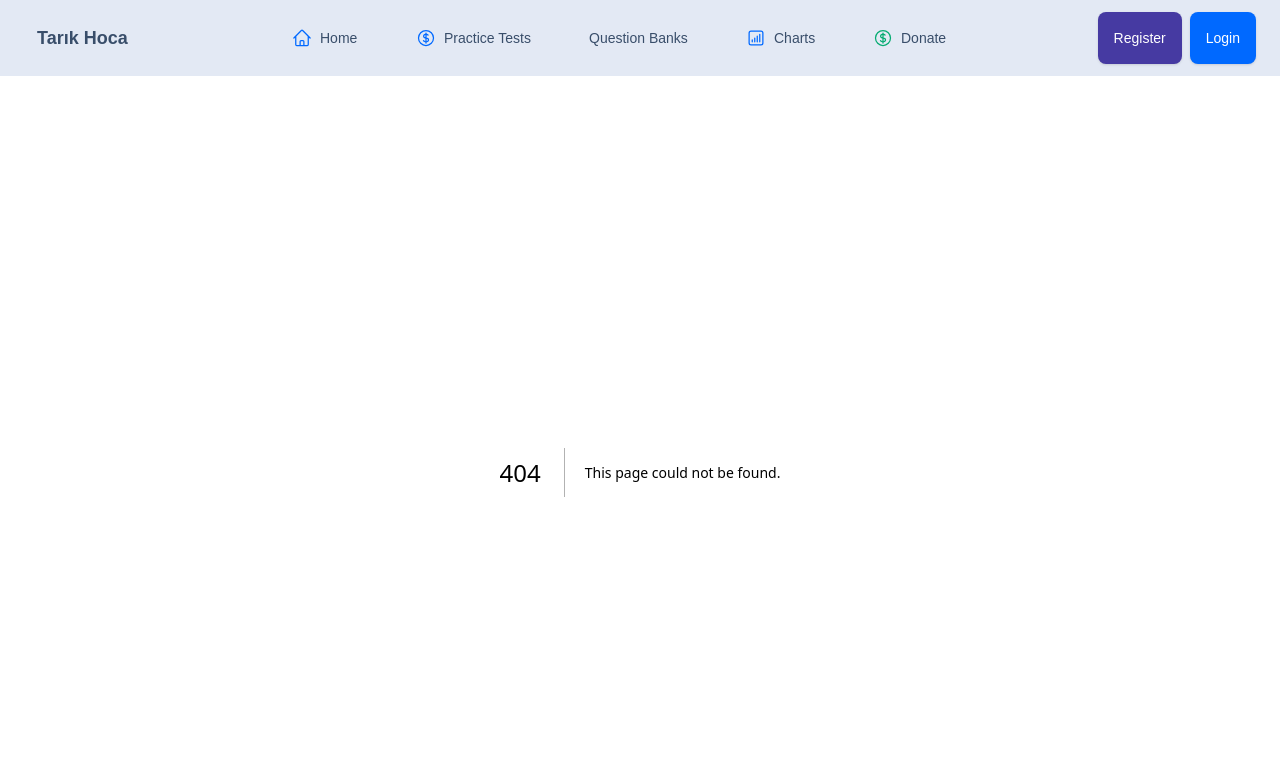
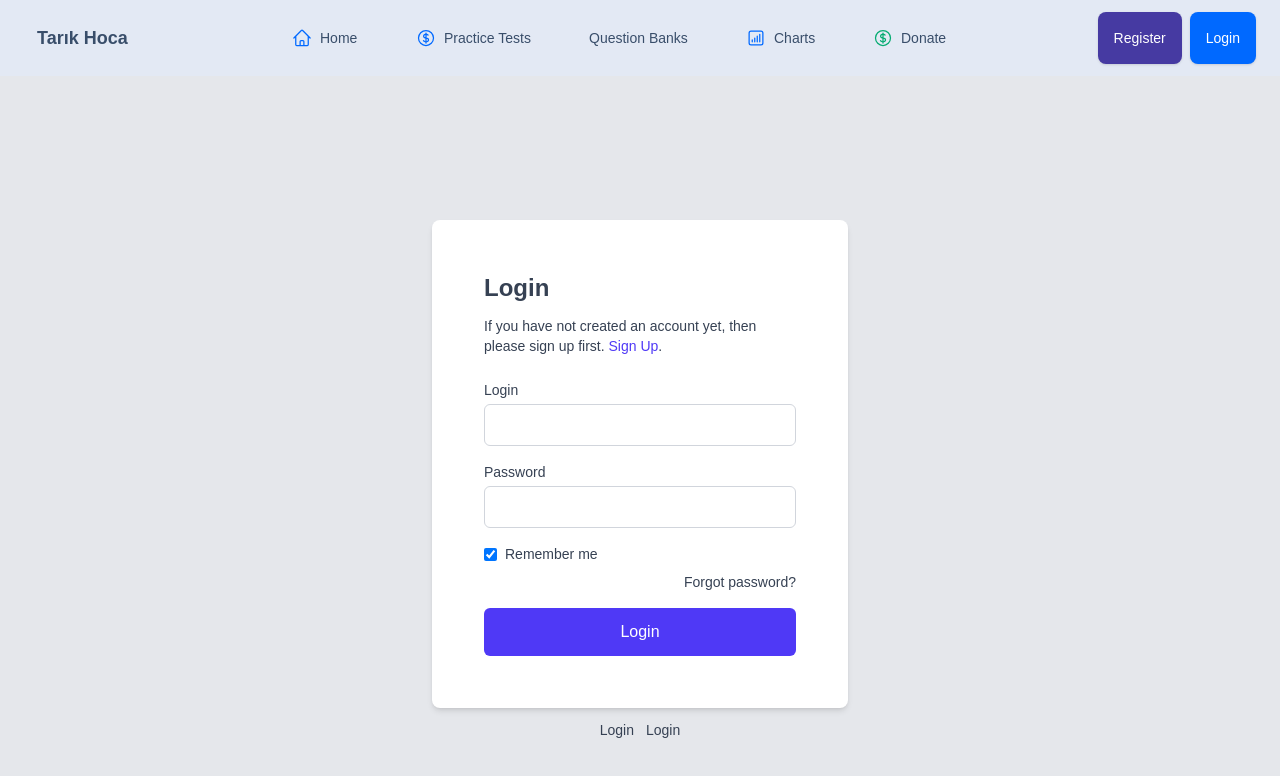
Before and after one commit to Enes-Ertas/tarik-hoca, a Next.js app: page /login in a window 1280 px wide. Before the commit this address had no page. Shown: the top 776 px of the page. Built offline with nearby package versions, Linux system fonts and the light colour scheme.

Commit message:
login page done

```diff
--- /dev/null
+++ b/src/app/login/page.tsx
@@ -0,0 +1,160 @@
+"use client";
+
+import Header from "@/components/Header";
+import Link from "next/link";
+import { useState } from "react";
+
+export default function LoginPage() {
+  const [login, setLogin] = useState("");
+  const [password, setPassword] = useState("");
+  const [remember, setRemember] = useState(true);
+  const [error, setError] = useState("");
+
+  const handleSubmit = (e: React.FormEvent<HTMLFormElement>) => {
+    e.preventDefault();
+    if (!login || !password) {
+      setError("Lütfen tüm alanları doldurun!");
+      return;
+    }
+    setError("");
+    // TODO: gerçek API çağrısı
+    alert("Giriş başarılı!");
+  };
+
+  return (
+    <main className="min-h-screen bg-gray-200 flex flex-col items-center p-4">
+      <Header />
+
+      <div className="container mx-auto pt-1">
+        <div
+          className="
+            w-11/12 p-10 mx-auto mt-5 rounded-lg shadow-md bg-white
+            sm:p-5 md:mt-15 md:w-6/12 md:p-10
+            lg:mt-32 lg:w-5/12
+            xl:w-4/12 xl:p-13
+          "
+        >
+          <h1 className="text-2xl font-semibold text-gray-700 mb-3">
+            Login
+          </h1>
+          <p className="text-sm text-gray-700 mb-6">
+            If you have not created an account yet, then please sign up first.{" "}
+            <Link
+              href="/accounts/signup"
+              className="text-indigo-600 hover:underline"
+            >
+              Sign Up
+            </Link>
+            .
+          </p>
+
+          {error && (
+            <p className="text-sm text-red-500 mb-4">{error}</p>
+          )}
+
+          <form onSubmit={handleSubmit} className="space-y-4">
+            {/* Username / Email */}
+            <div>
+              <label
+                htmlFor="id_login"
+                className="block mb-1 text-sm font-medium text-gray-700"
+              >
+                Login
+              </label>
+              <input
+                id="id_login"
+                name="login"
+                type="text"
+                autoComplete="email"
+                required
+                value={login}
+                onChange={(e) => setLogin(e.target.value)}
+                className="
+                  w-full px-3 py-2
+                  border border-gray-300 rounded-md
+                  focus:outline-none focus:ring-2 focus:ring-indigo-300
+                  text-[#4A00FF]
+                "
+              />
+            </div>
+
+            {/* Password */}
+            <div>
+              <label
+                htmlFor="id_password"
+                className="block mb-1 text-sm font-medium text-gray-700"
+              >
+                Password
+              </label>
+              <input
+                id="id_password"
+                name="password"
+                type="password"
+                autoComplete="current-password"
+                required
+                value={password}
+                onChange={(e) => setPassword(e.target.value)}
+                className="
+                  w-full px-3 py-2
+                  border border-gray-300 rounded-md
+                  focus:outline-none focus:ring-2 focus:ring-indigo-300
+                  text-[#4A00FF]
+                "
+              />
+            </div>
+
+            {/* Remember me */}
+            <div className="flex items-center my-2">
+              <input
+                id="id_remember"
+                name="remember"
+                type="checkbox"
+                checked={remember}
+                onChange={(e) => setRemember(e.target.checked)}
+                className="checkbox checkbox-accent"
+              />
+              <label
+                htmlFor="id_remember"
+                className="ml-2 text-sm text-gray-700"
+              >
+                Remember me
+              </label>
+            </div>
+
+            {/* Forgot password */}
+            <div className="flex justify-end">
+              <Link
+                href="/accounts/password/reset"
+                className="text-sm text-gray-700 hover:underline"
+              >
+                Forgot password?
+              </Link>
+            </div>
+
+            <button
+              type="submit"
+              className="
+                w-full py-3
+                bg-indigo-600 text-white font-medium
+                rounded-md hover:bg-indigo-700
+                transition-colors
+              "
+            >
+              Login
+            </button>
+          </form>
+        </div>
+      </div>
+
+      {/* alt nav */}
+      <div className="mt-3 text-sm text-gray-700 flex flex-col items-center gap-3 md:flex-row">
+        <Link href="/accounts/login" className="hover:underline">
+          Login
+        </Link>
+        <Link href="/accounts/signup" className="hover:underline">
+          Login
+        </Link>
+      </div>
+    </main>
+  );
+}
--- a/src/app/register/page.tsx
+++ b/src/app/register/page.tsx
@@ -65,7 +65,7 @@
                 className="
                   w-full px-3 py-2
                   border border-gray-300 rounded-md
-                  focus:outline-none focus:ring-2 focus:ring-indigo-300 text-gray-700
+                  focus:outline-none focus:ring-2 focus:ring-indigo-300 text-[#4A00FF]
                 "
               />
             </div>
@@ -87,7 +87,7 @@
                   w-full px-3 py-2
                   border border-gray-300 rounded-md
                   focus:outline-none focus:ring-2 focus:ring-indigo-300
-                  text-gray-700
+                 text-[#4A00FF]
                 "
               />
             </div>
@@ -108,7 +108,7 @@
                 className="
                   w-full px-3 py-2
                   border border-gray-300 rounded-md
-                  focus:outline-none focus:ring-2 focus:ring-indigo-300 text-gray-700
+                  focus:outline-none focus:ring-2 focus:ring-indigo-300 text-[#4A00FF]
                 "
               />
             </div>
@@ -130,7 +130,7 @@
                 className="
                   w-full px-3 py-2
                   border border-gray-300 rounded-md
-                  focus:outline-none focus:ring-2 focus:ring-indigo-300 text-gray-700
+                  focus:outline-none focus:ring-2 focus:ring-indigo-300 text-[#4A00FF]
                 "
               />
             </div>
@@ -152,7 +152,7 @@
                 className="
                   w-full px-3 py-2
                   border border-gray-300 rounded-md
-                  focus:outline-none focus:ring-2 focus:ring-indigo-300 text-gray-700
+                  focus:outline-none focus:ring-2 focus:ring-indigo-300 text-[#4A00FF]
                 "
               />
             </div>
@@ -172,7 +172,7 @@
                 className="
                   w-full px-3 py-2
                   border border-gray-300 rounded-md
-                  focus:outline-none focus:ring-2 focus:ring-indigo-300 text-gray-700
+                  focus:outline-none focus:ring-2 focus:ring-indigo-300 text-[#4A00FF]
                 "
               />
             </div>
--- a/src/components/Header.tsx
+++ b/src/components/Header.tsx
@@ -209,7 +209,8 @@
 </Link>
 
 
-                <button
+                <Link
+                href="/login"
   className="
     bg-[#0069FF]
     text-white
@@ -227,7 +228,7 @@
     hover:cursor-pointer
     font-sans
   "
->Login</button>
+>Login</Link>
       </div>
     </header>
   );
```
